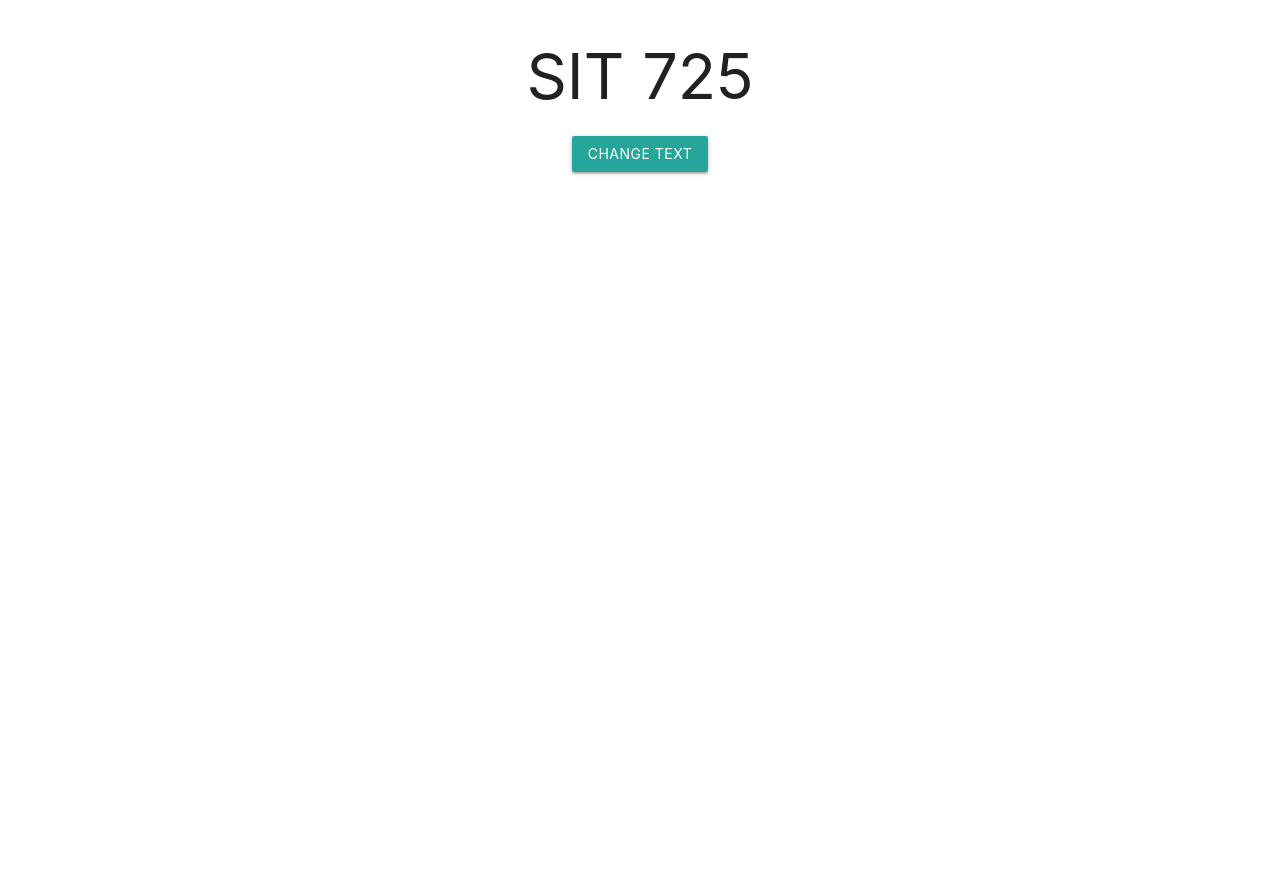
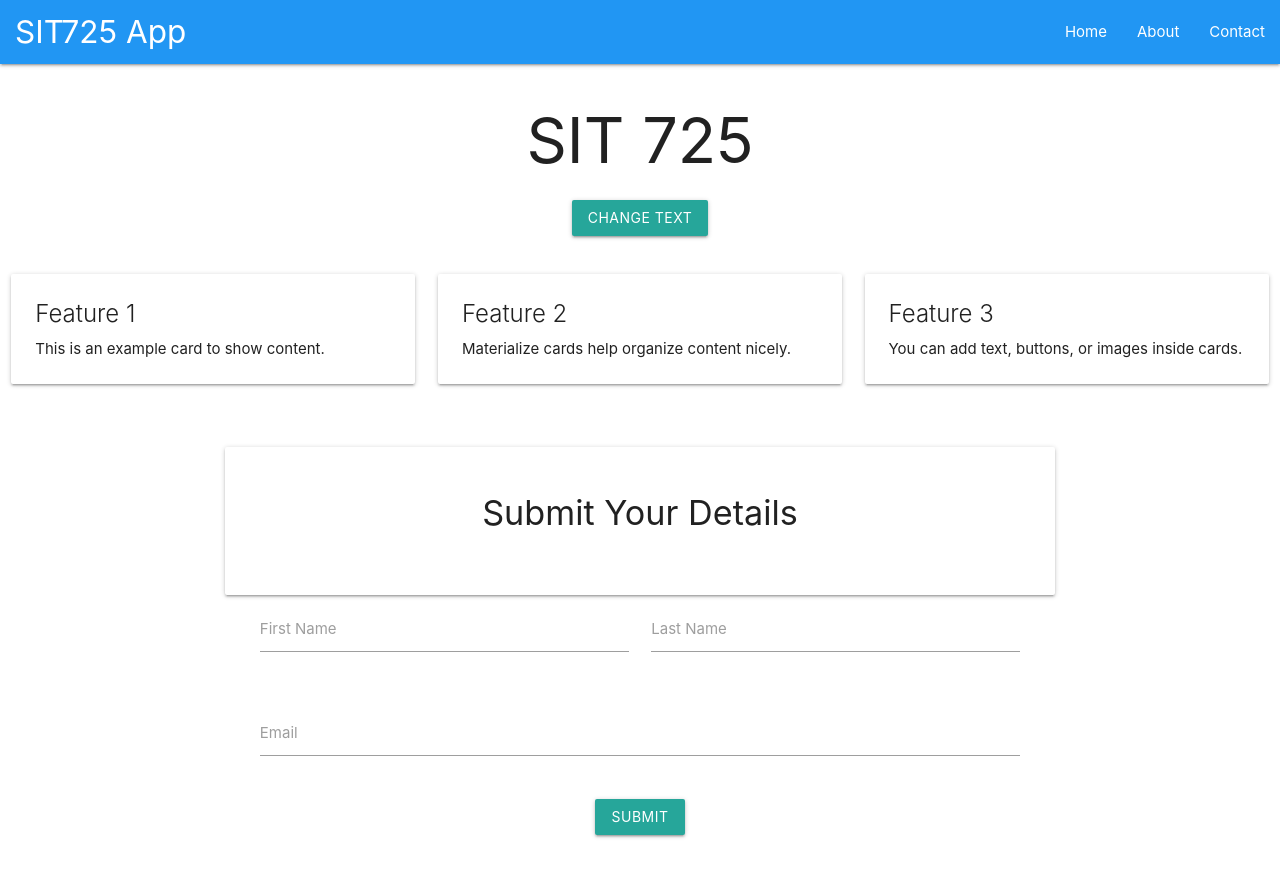
Before and after one commit to TitikshaDeakin/SIT725, a plain HTML site: page Task-1.4P/index.html in a window 1280 px wide. Before the commit the page ends 800 px from the top, so only its background shows below. Drawn offline with nearby package versions, Linux system fonts and the light colour scheme.

```diff
--- a/Task-1.4P/css/style.css
+++ b/Task-1.4P/css/style.css
@@ -0,0 +1,8 @@
+.fade-in {
+  animation: fadeIn 1s ease-in forwards;
+}
+
+@keyframes fadeIn {
+  from { opacity: 0; }
+  to { opacity: 1; }
+}
--- a/Task-1.4P/index.html
+++ b/Task-1.4P/index.html
@@ -10,11 +10,24 @@
     <meta property="og:title" content="SIT 725 Prac 1">
     <meta property="og:type" content="website">
     <meta property="og:description" content="basic template for SIT 725 Prac 1">
+    <link rel="stylesheet" href="css/style.css">
     <!-- Compiled and minified CSS -->
     <link rel="stylesheet" href="https://cdnjs.cloudflare.com/ajax/libs/materialize/1.0.0/css/materialize.min.css">
 </head>
 
 <body>
+    <!-- Navbar -->
+    <nav>
+        <div class="nav-wrapper blue">
+            <a href="#!" class="brand-logo" style="padding-left: 15px;">SIT725 App</a>
+            <ul class="right hide-on-med-and-down">
+                <li><a href="/">Home</a></li>
+                <li><a href="/about">About</a></li>
+                <li><a href="/contact">Contact</a></li>
+            </ul>
+        </div>
+    </nav>
+
     <div class="container">
         <div class="row">
             <div class="col s12">
@@ -25,6 +38,79 @@
             </div>
         </div>
     </div>
+    <div class="row" style="margin-top: 30px;">
+        <!-- Card 1 -->
+        <div class="col s12 m4">
+            <div class="card">
+                <div class="card-content">
+                    <span class="card-title">Feature 1</span>
+                    <p>This is an example card to show content.</p>
+                </div>
+            </div>
+        </div>
+
+        <!-- Card 2 -->
+        <div class="col s12 m4">
+            <div class="card">
+                <div class="card-content">
+                    <span class="card-title">Feature 2</span>
+                    <p>Materialize cards help organize content nicely.</p>
+                </div>
+            </div>
+        </div>
+
+        <!-- Card 3 -->
+        <div class="col s12 m4">
+            <div class="card">
+                <div class="card-content">
+                    <span class="card-title">Feature 3</span>
+                    <p>You can add text, buttons, or images inside cards.</p>
+                </div>
+            </div>
+        </div>
+    </div>
+
+    <div class="row" style="margin-top: 40px;">
+        <div class="col s12 m8 offset-m2">
+            <div class="card-panel">
+                <h4 class="center-align" style="margin-bottom: 40px;">Submit Your Details</h4>
+                <form class="col s12">
+                    <div class="row" style="margin-top: 20px;">
+                        <div class="input-field col s6">
+                            <input id="first_name" type="text" class="validate">
+                            <label for="first_name">First Name</label>
+                        </div>
+                        <div class="input-field col s6">
+                            <input id="last_name" type="text" class="validate">
+                            <label for="last_name">Last Name</label>
+                        </div>
+                    </div>
+                    <div class="row">
+                        <div class="input-field col s12">
+                            <input id="email" type="email" class="validate">
+                            <label for="email">Email</label>
+                        </div>
+                    </div>
+                    <div class="row center-align">
+                        <button class="btn waves-effect waves-light" type="submit">
+                            Submit</button>
+                    </div>
+                    <div class="row" id="formResult" style="margin-top:20px; display:none;">
+                        <div class="col s12">
+                            <div class="card green lighten-4">
+                                <div class="card-content">
+                                    <span class="card-title">Form Submitted</span>
+                                    <p id="output"></p>
+                                </div>
+                            </div>
+                        </div>
+                    </div>
+
+                </form>
+            </div>
+        </div>
+    </div>
+
     <!-- Compiled and minified JavaScript -->
     <script src="https://cdnjs.cloudflare.com/ajax/libs/materialize/1.0.0/js/materialize.min.js"></script>
     <script src="js/scripts.js"></script>
--- a/Task-1.4P/js/scripts.js
+++ b/Task-1.4P/js/scripts.js
@@ -7,3 +7,19 @@
 function getRandomNumberBetween(min, max) {
     return Math.floor(Math.random() * (max - min + 1) + min);
 }
+document.addEventListener('DOMContentLoaded', function() {
+  const form = document.querySelector('form');
+  form.addEventListener('submit', function(event) {
+    event.preventDefault();
+    const firstName = document.getElementById('first_name').value;
+    const lastName = document.getElementById('last_name').value;
+    const email = document.getElementById('email').value;
+
+    document.getElementById('output').innerText =
+      `Name: ${firstName} ${lastName}\nEmail: ${email}`;
+
+    const resultCard = document.getElementById('formResult');
+    resultCard.style.display = 'block';
+    resultCard.classList.add('fade-in'); // apply animation
+  });
+});
```
Also changed, not shown: 2 other files.
